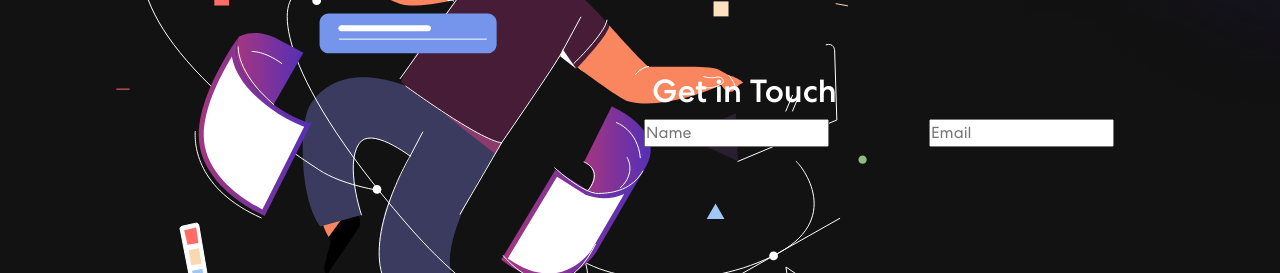
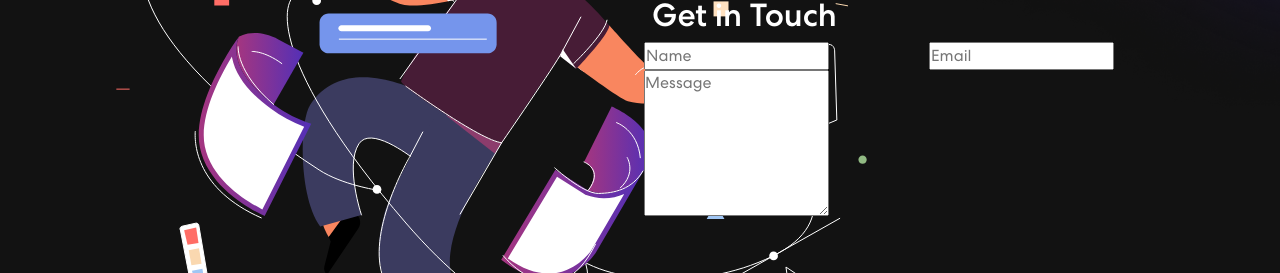
Before and after one commit to mpa-mxiang/react-portfolio, a React (Create React App) app: page / in a window 1280 px wide. Shown: the part 2228-2501 px from the top of the page. Built offline with nearby package versions, Linux system fonts and the light colour scheme; the HTML template or start-up script is replaced by a standard one.

Commit message:
add a textarea col for leaving msg

```diff
--- a/src/components/Contact.js
+++ b/src/components/Contact.js
@@ -35,6 +35,9 @@ export const Contact = () => {
                                 <Col sm={6} className="px-1">
                                     <input type="text" value={formDetails.email} placeholder="Email" onChange={(e) => onFormUpdate('email', e.target.value)} />
                                 </Col>
+                                <Col sm={6} className="px-1">
+                                    <textarea rows="6" value={formDetails.message} placeholder="Message" onChange={(e) => onFormUpdate('message', e.target.value)} />
+                                </Col>
                             </Row>
                         </form>
                     </Col>
```
